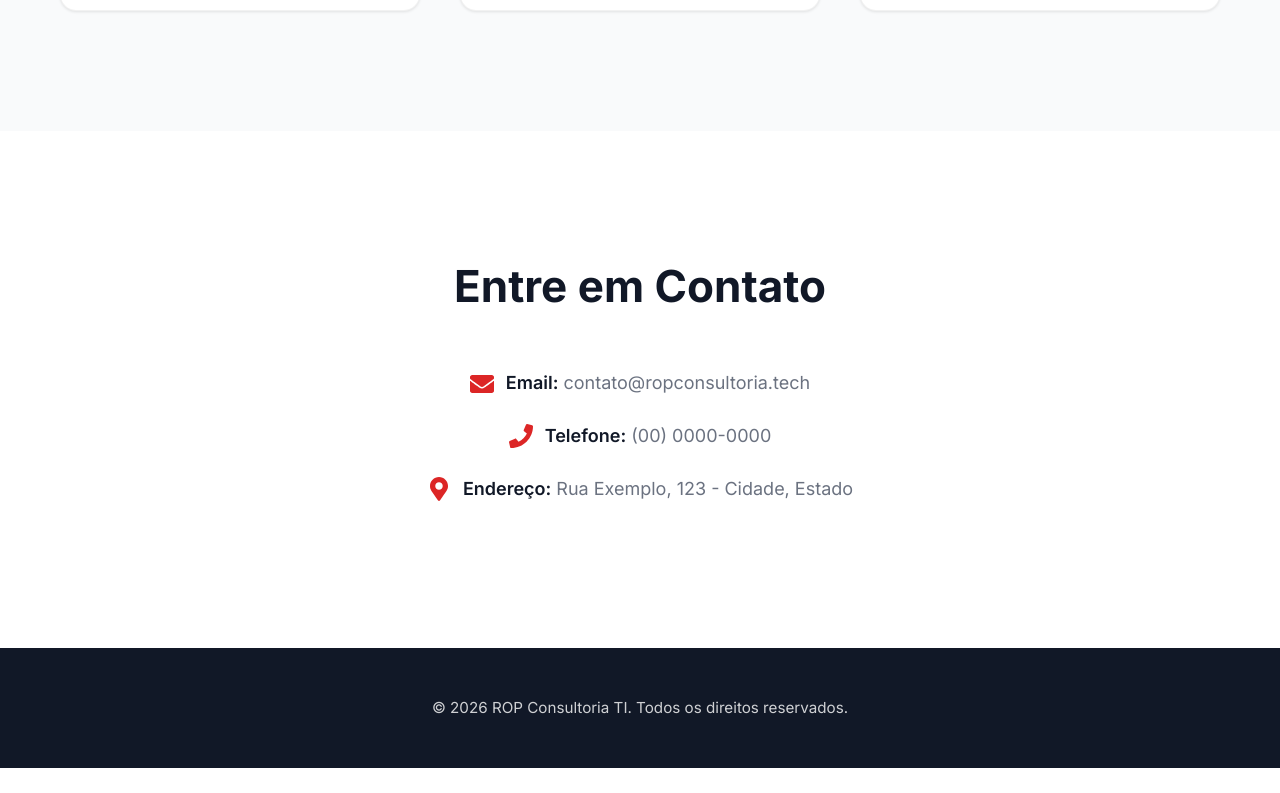
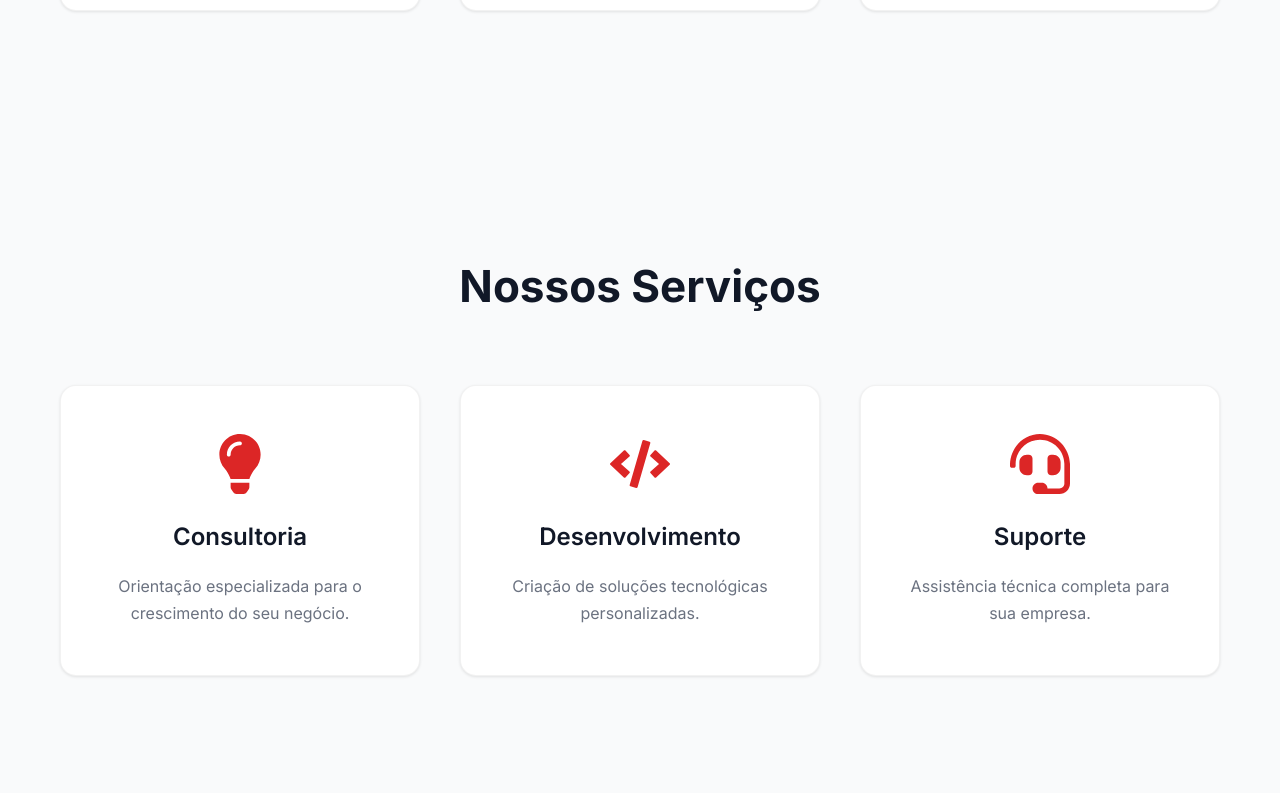
Before and after one commit to robertopinheiro-cell/robertopinheiro-cell.github.io, a React (Vite) app: page / in a window 1280 px wide. Shown: the part 1627-2420 px from the top of the page. Before the commit the page ends 2395 px from the top, so only its background shows below. Built offline with nearby package versions, Linux system fonts and the light colour scheme.

Commit message:
Web edits (#8)
* Add Clientes component to main layout

* Create Clientes.jsx

* Update Clientes.jsx

* Update App.jsx

```diff
--- a/src/App.jsx
+++ b/src/App.jsx
@@ -2,6 +2,7 @@ import Header from './components/Header'
 import Hero from './components/Hero'
 import About from './components/About'
 import Services from './components/Services'
+import Clientes from './components/Clientes'
 import Contact from './components/Contact'
 import Footer from './components/Footer'
 import ScrollProgress from './components/ScrollProgress'
@@ -16,6 +17,7 @@ function App() {
         <Hero />
         <About />
         <Services />
+        <Clientes />
         <Contact />
       </main>
       <Footer />
--- /dev/null
+++ b/src/components/Clientes.jsx
@@ -0,0 +1,90 @@
+import { motion } from 'framer-motion';
+import { FaLightbulb, FaCode, FaHeadset } from 'react-icons/fa';
+
+function Clientes() {
+  const services = [
+    {
+      id: 'consultoria',
+      title: 'Consultoria',
+      description: 'Orientação especializada para o crescimento do seu negócio.',
+      icon: FaLightbulb
+    },
+    {
+      id: 'desenvolvimento',
+      title: 'Desenvolvimento',
+      description: 'Criação de soluções tecnológicas personalizadas.',
+      icon: FaCode
+    },
+    {
+      id: 'suporte',
+      title: 'Suporte',
+      description: 'Assistência técnica completa para sua empresa.',
+      icon: FaHeadset
+    }
+  ];
+
+  const containerVariants = {
+    hidden: { opacity: 0 },
+    visible: {
+      opacity: 1,
+      transition: {
+        staggerChildren: 0.2
+      }
+    }
+  };
+
+  const cardVariants = {
+    hidden: { opacity: 0, y: 50 },
+    visible: {
+      opacity: 1,
+      y: 0,
+      transition: {
+        duration: 0.6,
+        ease: "easeOut"
+      }
+    }
+  };
+
+  return (
+    <section id="servicos" className="services">
+      <div className="container">
+        <motion.h2
+          initial={{ opacity: 0, y: 30 }}
+          whileInView={{ opacity: 1, y: 0 }}
+          transition={{ duration: 0.6 }}
+          viewport={{ once: true }}
+        >
+          Nossos Serviços
+        </motion.h2>
+        <motion.div
+          className="services-grid"
+          variants={containerVariants}
+          initial="hidden"
+          whileInView="visible"
+          viewport={{ once: true }}
+        >
+          {services.map((service) => {
+            const IconComponent = service.icon;
+            return (
+              <motion.div
+                key={service.id}
+                className="service-card"
+                variants={cardVariants}
+                whileHover={{ y: -12, scale: 1.02 }}
+                transition={{ type: "spring", stiffness: 300 }}
+              >
+                <div className="icon">
+                  <IconComponent size={60} />
+                </div>
+                <h3>{service.title}</h3>
+                <p>{service.description}</p>
+              </motion.div>
+            );
+          })}
+        </motion.div>
+      </div>
+    </section>
+  );
+}
+
+export default Clientes;
```
